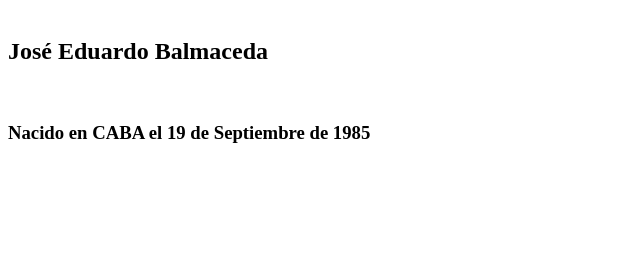
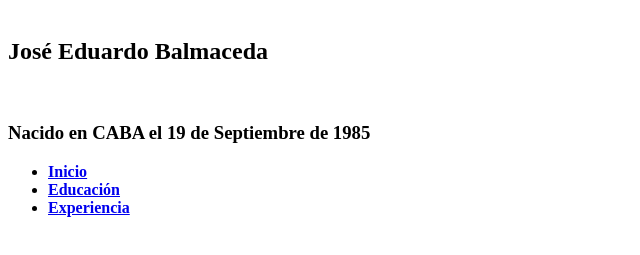
Before and after one commit to JoseEduardoBalmaceda/tarea-fundamentos-html, a plain HTML site: page index.html in a window 1280 px wide. Shown: the part 243-498 px from the top of the page, without its empty margins (0-640 px from the left). Drawn offline with Linux system fonts and the light colour scheme.

Commit message:
creación de menú y pág extra

```diff
--- a/index.html
+++ b/index.html
@@ -11,5 +11,10 @@
     </br>
     <h2> <strong>José Eduardo Balmaceda</strong> </h2> <br>
     <h3>Nacido en CABA el 19 de Septiembre de 1985</h3>
+    <nav><ul>
+      <li> <a href="index.html" target="_blank"> <strong>Inicio</strong> </a> </li>
+      <li> <a href="HTML/educacion.html" target="_blank"> <strong>Educación</strong> </a> </li>
+      <li> <a href="HTML/experiencia.html" target="_blank"> <strong>Experiencia</strong> </a> </li>
+    </ul> </nav>
   </body>
 </html>
```
Also changed, not shown: html/educacion.html (added), html/experiencia.html (added).
